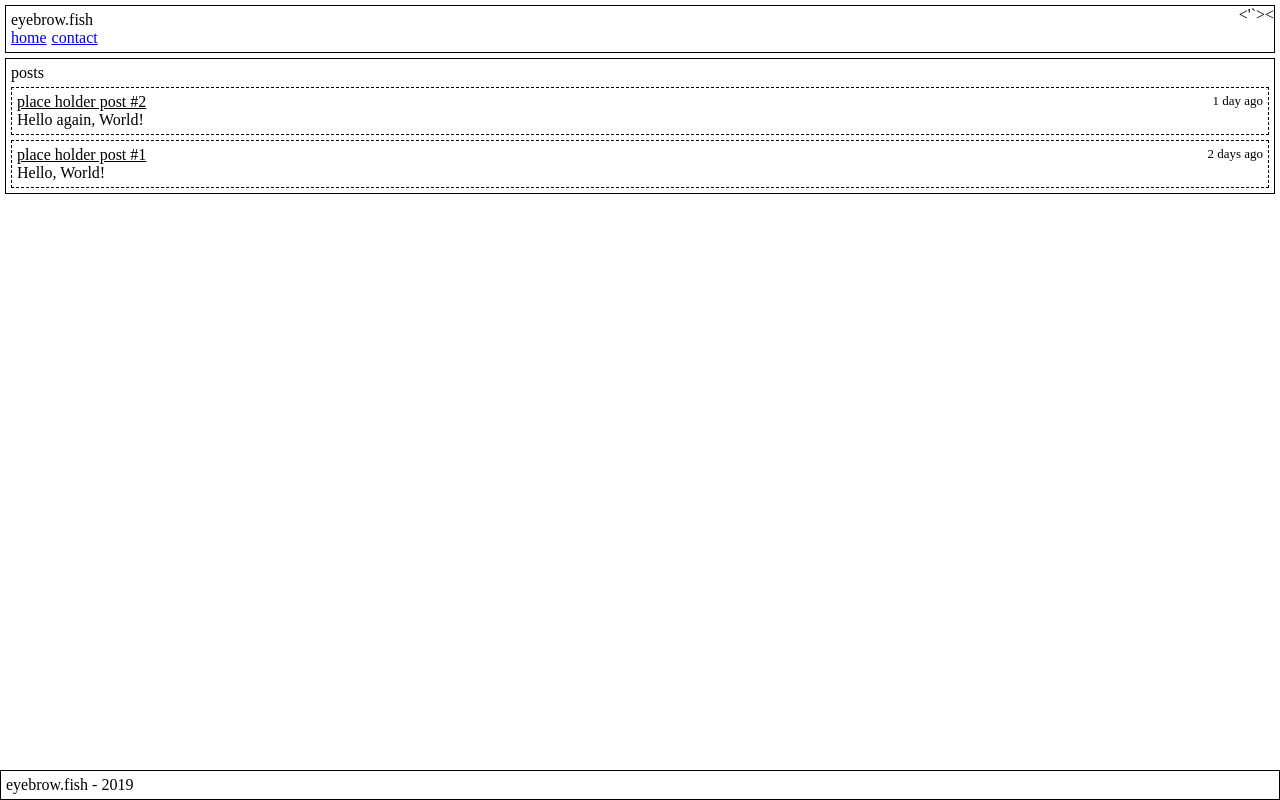
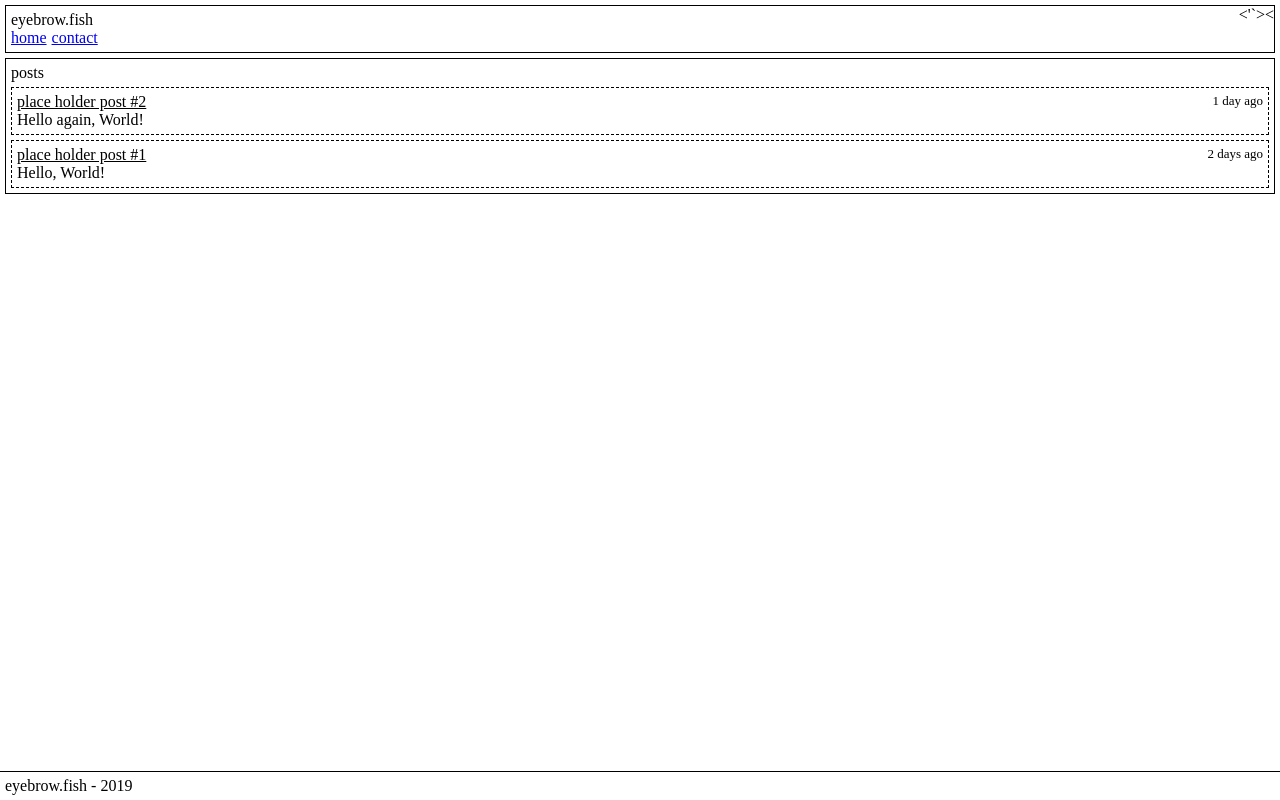
Before and after one commit to Aliics/eyebrow-fish, a website: page app/index.html in a window 1280 px wide. Drawn offline with nearby package versions, Linux system fonts and the light colour scheme.

Commit message:
Fixed footer screen position issue

```diff
--- a/app/info-footer/info-footer.html
+++ b/app/info-footer/info-footer.html
@@ -1,3 +1,3 @@
-<div class="bd-s pd-5 p-cb">
+<div class="tbd-s pd-5 p-cb">
     <a>{{ $ctrl.title + ' - ' + $ctrl.year }}</a>
 </div>
--- a/app/master.css
+++ b/app/master.css
@@ -1,14 +1,19 @@
-html {
-    min-height: 100%;
-}
-
 body {
     margin: 0;
     min-height: 100%;
+    position: absolute;
+    top: 0;
+    bottom: 0;
+    right: 0;
+    left: 0;
 }
 
 .bd-s {
     border: solid 1px;
+}
+
+.tbd-s {
+    border-top: solid 1px;
 }
 
 .bd-d {
```
